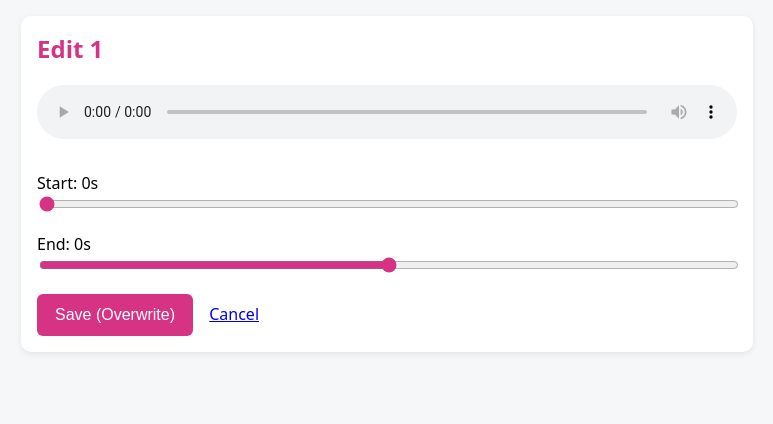
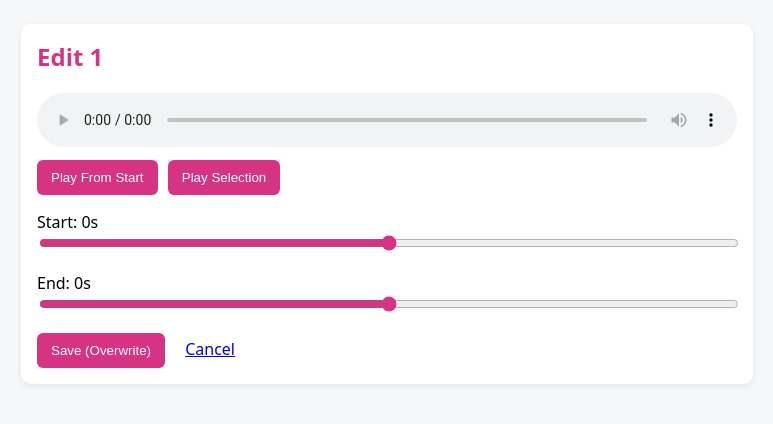
Before and after one commit to chuf3/MP3-Ripper, a Flask app: page /edit/1 in a window 1280 px wide. Shown: the top 424 px of the page, without its empty margins (253-1026 px from the left). Run offline with Flask 3, Linux system fonts and the light colour scheme.

Commit message:
Update edit.html

```diff
--- a/templates/edit.html
+++ b/templates/edit.html
@@ -6,47 +6,15 @@
 
   <style>
     :root { --accent: #d63384; }
-
-    body {
-      font-family: system-ui, sans-serif;
-      background: #f6f7f9;
-      margin: 0;
-      padding: 16px;
-    }
-
-    .container {
-      max-width: 700px;
-      margin: auto;
-      background: #fff;
-      padding: 16px;
-      border-radius: 10px;
-      box-shadow: 0 2px 6px rgba(0,0,0,0.08);
-    }
-
-    h2 { color: var(--accent); margin-top: 0; }
-
-    audio { width: 100%; margin-bottom: 12px; }
-
-    .slider {
-      width: 100%;
-      accent-color: var(--accent);
-    }
-
-    button {
-      background: var(--accent);
-      border: none;
-      color: white;
-      padding: 12px 18px;
-      border-radius: 6px;
-      font-size: 1rem;
-      cursor: pointer;
-    }
-
-    .spinner {
-      display: none;
-      margin-top: 10px;
-      font-weight: 500;
-    }
+    body { font-family: system-ui, sans-serif; background:#f6f7f9; padding:16px; }
+    .container { max-width:700px; margin:auto; background:#fff; padding:16px;
+                 border-radius:10px; box-shadow:0 2px 6px rgba(0,0,0,.08); }
+    h2 { color:var(--accent); margin-top:0; }
+    audio { width:100%; margin-bottom:8px; }
+    .slider { width:100%; accent-color:var(--accent); }
+    button { background:var(--accent); border:none; color:#fff;
+             padding:10px 14px; border-radius:6px; margin-right:6px; }
+    .spinner { display:none; margin-top:10px; }
   </style>
 </head>
 
@@ -54,11 +22,16 @@
 <div class="container">
   <h2>Edit {{ filename }}</h2>
 
-  <audio id="player" controls preload="metadata"></audio>
+  <audio id="player" controls playsinline preload="metadata"></audio>
+
+  <div style="margin-bottom:10px;">
+    <button type="button" onclick="playFromStart()">Play From Start</button>
+    <button type="button" onclick="playSelection()">Play Selection</button>
+  </div>
 
   <p>
     Start: <span id="startVal">0</span>s
-    <input class="slider" type="range" id="start" min="0" step="0.1" value="0">
+    <input class="slider" type="range" id="start" min="0" step="0.1">
   </p>
 
   <p>
@@ -71,7 +44,7 @@
     <input type="hidden" name="start" id="startInput">
     <input type="hidden" name="end" id="endInput">
     <button type="submit">Save (Overwrite)</button>
-    <a href="/" style="margin-left:12px;">Cancel</a>
+    <a href="/" style="margin-left:10px;">Cancel</a>
   </form>
 
   <div class="spinner" id="spinner">⏳ Trimming…</div>
@@ -87,37 +60,40 @@
   const endInput = document.getElementById("endInput");
   const spinner = document.getElementById("spinner");
 
-  audio.src = "/download/{{ filename }}?t=" + Date.now();
+  audio.src = `/download/{{ filename }}?v=${Date.now()}`;
 
   audio.addEventListener("loadedmetadata", () => {
     startSlider.max = audio.duration;
     endSlider.max = audio.duration;
+    startSlider.value = 0;
     endSlider.value = audio.duration;
-
     startVal.textContent = "0.0";
     endVal.textContent = audio.duration.toFixed(1);
   });
 
-  startSlider.addEventListener("input", () => {
+  startSlider.oninput = () => {
     if (+startSlider.value >= +endSlider.value) {
       startSlider.value = endSlider.value - 0.1;
     }
     startVal.textContent = startSlider.value;
-    audio.currentTime = startSlider.value;
-  });
+  };
 
-  endSlider.addEventListener("input", () => {
+  endSlider.oninput = () => {
     if (+endSlider.value <= +startSlider.value) {
       endSlider.value = +startSlider.value + 0.1;
     }
     endVal.textContent = endSlider.value;
-  });
+  };
 
-  audio.addEventListener("timeupdate", () => {
-    if (audio.currentTime > +endSlider.value) {
-      audio.pause();
-    }
-  });
+  function playFromStart() {
+    audio.currentTime = startSlider.value;
+    audio.play();
+  }
+
+  function playSelection() {
+    audio.currentTime = startSlider.value;
+    audio.play();
+  }
 
   function submitTimes() {
     startInput.value = startSlider.value;
```
